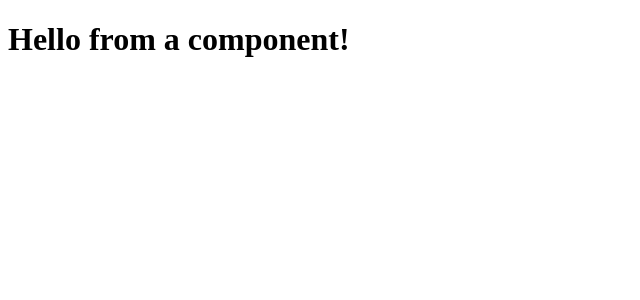
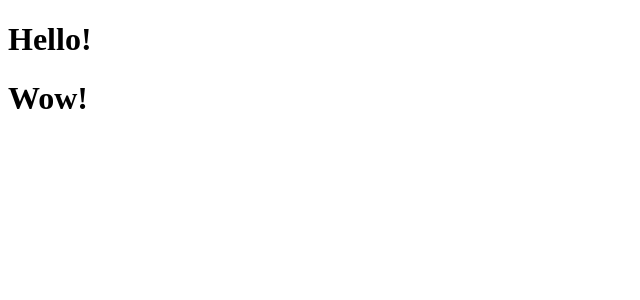
Before and after one commit to richardyhayashi/react-beginners-code-stoic, a React (Vite) app in the folder src/: page / in a window 1280 px wide. Shown: the top 300 px of the page, without its empty margins (0-640 px from the left). Built offline with nearby package versions, Linux system fonts and the light colour scheme.

Commit message:
Finished Chapter 7.

```diff
--- a/src/src/components/Hello.jsx
+++ b/src/src/components/Hello.jsx
@@ -1,5 +1,9 @@
 const Hello = () => {
-  return <h1>Hello from a component!</h1>;
+  return (
+    <>
+      <h1>Hello!</h1><h1>Wow!</h1>
+    </>
+  );
 };
 
 export default Hello;
```
Also changed, not shown: 1 other file (tests, documents, lock files or other folders).
